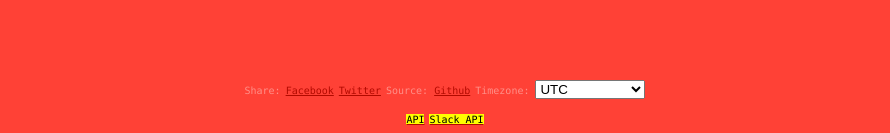
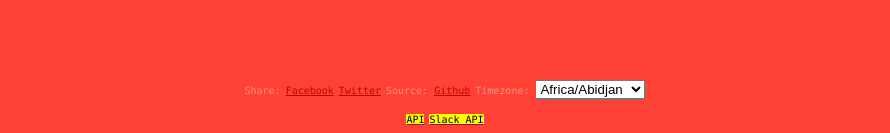
Before and after one commit to baires/shouldideploy, a Next.js app: page / in a window 1280 px wide. Shown: the part 664-797 px from the top of the page, without its empty margins (195-1085 px from the left). Built offline with nearby package versions, Linux system fonts and the light colour scheme.

Commit message:
feat: migrate page files

```diff
--- a/component/widget.tsx
+++ b/component/widget.tsx
@@ -3,20 +3,17 @@ import { getRandom, dayHelper } from '../helpers/constans'
 import Time from '../helpers/time'
 
 interface IWidget {
-  now: {
-    timezone: string
-    time: Time
-  }
+  now: Time
   reason: string
 }
 
 const Widget = (props: IWidget) => {
   const [reason, setReasons] = React.useState<string>()
-  const [timezone, setTimezone] = React.useState<string>()
+  const [timezone, setTimezone] = React.useState<Time>()
 
   React.useEffect(() => {
-    if (props.now.timezone !== timezone) {
-      setTimezone(props.now.timezone)
+    if (props.now !== timezone) {
+      setTimezone(props.now)
       updateReasons()
     }
     document.addEventListener('keydown', onSpacePressOrClick)
@@ -38,7 +35,7 @@ const Widget = (props: IWidget) => {
    * @return string[]
    */
   const getReasons = () => {
-    return dayHelper(props.now.time)
+    return dayHelper(props.now)
   }
 
   /**
--- a/pages/_app.js
+++ b/pages/_app.tsx
@@ -1,8 +1,9 @@
 import React from 'react'
 import { Analytics } from '@vercel/analytics/react'
+import type { AppProps } from 'next/app'
 import '../style.css'
 
-function MyApp({ Component, pageProps }) {
+function App({ Component, pageProps }: AppProps) {
   return (
     <>
       <Component {...pageProps} />
@@ -11,4 +12,4 @@ function MyApp({ Component, pageProps }) {
   )
 }
 
-export default MyApp
+export default App
--- a/pages/_document.js
+++ /dev/null
@@ -1,26 +0,0 @@
-import React from 'react'
-import Document, { Html, Head, Main, NextScript } from 'next/document'
-import HeadElements from '../component/head'
-
-class MyDocument extends Document {
-  static async getInitialProps(ctx) {
-    const initialProps = await Document.getInitialProps(ctx)
-    return { ...initialProps }
-  }
-
-  render() {
-    return (
-      <Html lang="en">
-        <Head>
-          <HeadElements />
-        </Head>
-        <body>
-          <Main />
-          <NextScript />
-        </body>
-      </Html>
-    )
-  }
-}
-
-export default MyDocument
--- /dev/null
+++ b/pages/_document.tsx
@@ -0,0 +1,17 @@
+import React from 'react'
+import { Html, Head, Main, NextScript } from 'next/document'
+import HeadElements from '../component/head'
+
+export default function Document() {
+  return (
+    <Html lang="en">
+      <Head>
+        <HeadElements />
+      </Head>
+      <body>
+        <Main />
+        <NextScript />
+      </body>
+    </Html>
+  )
+}
--- a/pages/index.js
+++ /dev/null
@@ -1,86 +0,0 @@
-import React from 'react'
-import Head from 'next/head'
-import {
-  shouldIDeploy,
-  shouldIDeployFavIcon,
-  shouldIDeployAnswerImage,
-  getRandom,
-  dayHelper
-} from '../helpers/constans'
-import Time from '../helpers/time'
-import Widget from '../component/widget'
-import Footer from '../component/footer'
-import Router from 'next/router'
-
-class Page extends React.Component {
-  constructor(props) {
-    super(props)
-    this.state = {
-      timezone: this.props.timezone,
-      now: Time.validOrNull(this.props.timezone)
-    }
-  }
-
-  static async getInitialProps(request) {
-    const { tz } = request.query
-    const timezone = tz && Time.zoneExists(tz) ? tz : 'UTC'
-    const now = Time.validOrNull(timezone)
-
-    return {
-      timezone: timezone,
-      initialReason: getRandom(dayHelper(now))
-    }
-  }
-
-  changeTimezone = (timezone) => {
-    if (!Time.zoneExists(this.props.timezone)) {
-      return
-    }
-    let newUrl = new URL(location)
-    newUrl.searchParams.set('tz', timezone)
-
-    Router.push(newUrl.pathname + newUrl.search)
-    this.setState({
-      timezone: timezone,
-      now: new Time(timezone)
-    })
-  }
-
-  render() {
-    return (
-      <>
-        <Head>
-          <link
-            rel="icon"
-            type="image/png"
-            href={shouldIDeployFavIcon(this.state.now)}
-            sizes="32x32"
-          />
-          <meta
-            property="og:image"
-            content={shouldIDeployAnswerImage(this.state.now)}
-          />
-          <title>Should I Deploy Today?</title>
-        </Head>
-        <div
-          className={`wrapper ${
-            !shouldIDeploy(this.state.now) && 'its-friday'
-          }`}
-        >
-          <Widget
-            initialReason={this.props.initialReason}
-            now={this.state.now}
-          />
-          <div className="meta">
-            <Footer
-              timezone={this.state.timezone}
-              changeTimezone={this.changeTimezone}
-            />
-          </div>
-        </div>
-      </>
-    )
-  }
-}
-
-export default Page
--- /dev/null
+++ b/pages/index.tsx
@@ -0,0 +1,64 @@
+import React from 'react'
+import Head from 'next/head'
+import {
+  shouldIDeploy,
+  shouldIDeployFavIcon,
+  shouldIDeployAnswerImage,
+  getRandom,
+  dayHelper
+} from '../helpers/constans'
+import Time from '../helpers/time'
+import Widget from '../component/widget'
+import Footer from '../component/footer'
+import Router from 'next/router'
+
+interface IPage {
+  tz: string
+}
+
+const Page = ({ tz }: IPage) => {
+  const [timezone, setTimezone] = React.useState<string>(tz)
+  const [now, setNow] = React.useState<any>(Time.validOrNull(tz))
+  const [initialReason, setInitialReason] = React.useState<string>('')
+
+  React.useEffect(() => {
+    setInitialReason(getRandom(dayHelper(now)))
+    // eslint-disable-next-line react-hooks/exhaustive-deps
+  }, [])
+
+  const changeTimezone = (timezone: string) => {
+    if (!Time.zoneExists(timezone)) {
+      return
+    }
+    let newUrl = new URL(location.toString())
+    newUrl.searchParams.set('tz', timezone)
+
+    Router.push(newUrl.pathname + newUrl.search)
+
+    setTimezone(timezone)
+    setNow(new Time(timezone))
+  }
+
+  return (
+    <>
+      <Head>
+        <link
+          rel="icon"
+          type="image/png"
+          href={shouldIDeployFavIcon(now)}
+          sizes="32x32"
+        />
+        <meta property="og:image" content={shouldIDeployAnswerImage(now)} />
+        <title>Should I Deploy Today?</title>
+      </Head>
+      <div className={`wrapper ${!shouldIDeploy(now) && 'its-friday'}`}>
+        <Widget reason={initialReason} now={now} />
+        <div className="meta">
+          <Footer timezone={timezone} changeTimezone={changeTimezone} />
+        </div>
+      </div>
+    </>
+  )
+}
+
+export default Page
```
